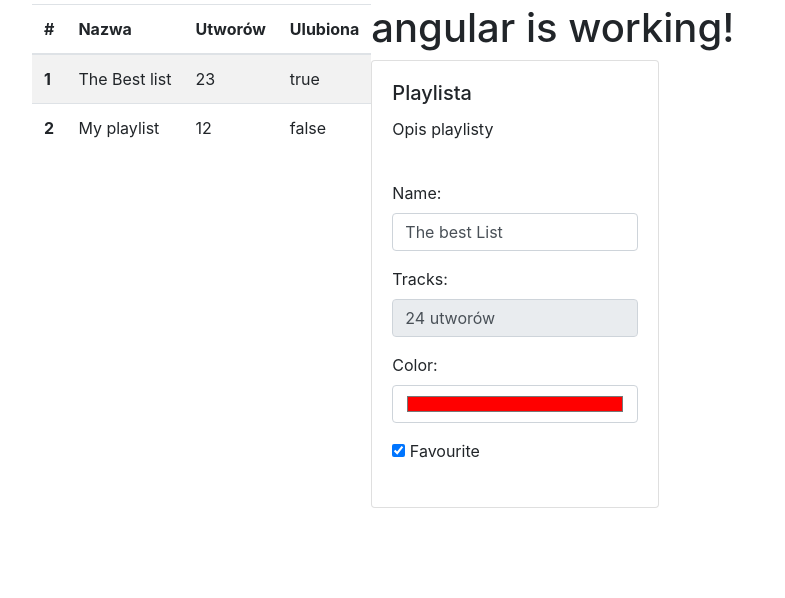
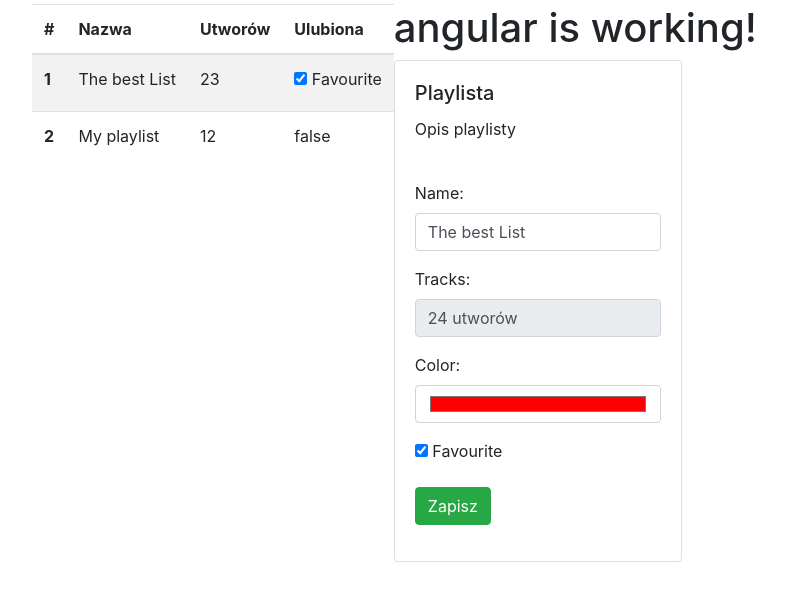
Before and after one commit to TomaszOciepa/angular-test, an Angular app: page / in a window 1280 px wide. Shown: the top 598 px of the page, without its empty margins (38-823 px from the left). Built offline with nearby package versions, Linux system fonts and the light colour scheme.

Commit message:
events step by step

```diff
--- a/src/app/app.component.html
+++ b/src/app/app.component.html
@@ -15,9 +15,14 @@
         <tbody>
           <tr>
             <th scope="row">1</th>
-            <td>The Best list</td>
+            <td> {{ playlist.name }}</td>
             <td>23</td>
-            <td>true</td>
+            <td>
+              <label>
+                <input type="checkbox" [checked]="playlist.favourite" (change)="playlist.favourite = $event.target.checked">
+                Favourite
+            </label>
+            </td>
           </tr>
           <tr>
             <th scope="row">2</th>
@@ -42,7 +47,7 @@
         <div class="card-body">
             <div class="form-group">
               <label>Name:</label>
-              <input type="text" [value]="playlist.name" class="form-control">
+              <input type="text" [value]="playlist.name" (keyup)="playlist.name = $event.target.value" class="form-control">
             </div>
             <div class="form-group">
               <label>Tracks:</label>
@@ -50,13 +55,17 @@
             </div>
             <div class="form-group">
               <label>Color:</label>
-              <input type="color" [value]="playlist.color" class="form-control">
+              <input type="color" [value]="playlist.color" (change)="playlist.color = $event.target.value" class="form-control">
             </div>
             <div class="form-group">
               <label>
-                <input type="checkbox" [checked]="playlist.favourite">
+                <input type="checkbox" [checked]="playlist.favourite" (change)="playlist.favourite = $event.target.checked">
                 Favourite
             </label>
+            </div>
+
+            <div class="form-group">
+              <button class="btn btn-success float-xs-right" (click)="save($event)">Zapisz</button>
             </div>
         </div>
 
--- a/src/app/app.component.ts
+++ b/src/app/app.component.ts
@@ -17,6 +17,9 @@ export class AppComponent {
 
   wartosc = true
 
+  save(event){
+    console.log('Zapisano', event)
+  }
   constructor(){
 
   }
```
